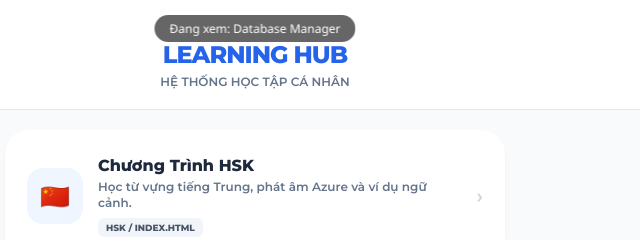
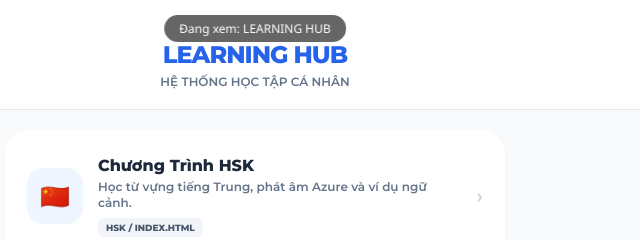
Before and after one commit to trungnt89/hsk, a plain HTML site: page frame.html in a window 1280 px wide. Shown: the top 240 px of the page, 385-1025 px from the left. Drawn offline with nearby package versions, Linux system fonts and the light colour scheme; some packages are replaced by stand-ins of ours; a script that the page names is missing.

Commit message:
SRC change

```diff
--- a/frame.html
+++ b/frame.html
@@ -88,7 +88,7 @@
 </head>
 <body>
 
-    <div class="page-label" id="currentLabel">Đang xem: Database Manager</div>
+    <div class="page-label" id="currentLabel">Đang xem: LEARNING HUB</div>
 
     <button class="toggle-btn" onclick="switchPage()">
         <span id="btnIcon">🔄</span>
```
